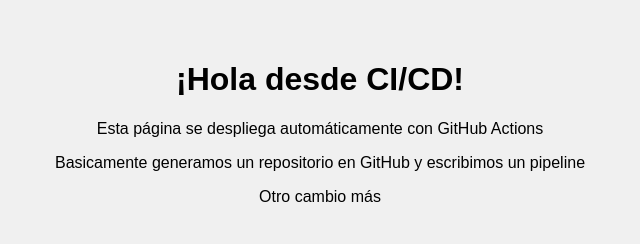
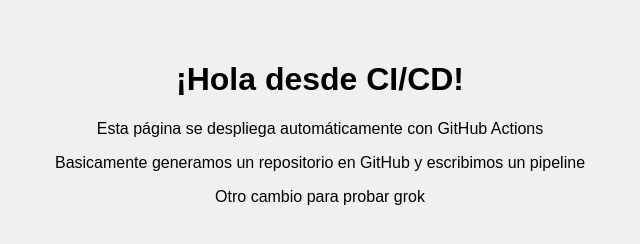
Before and after one commit to ecalcagno/mi-web-cicd, a website: page index.html in a window 1280 px wide. Shown: the whole page, without its empty margins (320-960 px from the left). Drawn offline with Linux system fonts and the light colour scheme.

Commit message:
Probar de nuevo

```diff
--- a/index.html
+++ b/index.html
@@ -9,7 +9,7 @@
   <h1>¡Hola desde CI/CD!</h1>
   <p>Esta página se despliega automáticamente con GitHub Actions</p>
   <p>Basicamente generamos un repositorio en GitHub y escribimos un pipeline</p>
-  <p>Otro cambio más</p>
+  <p>Otro cambio para probar grok</p>
   <script src="script.js"></script>
 </body>
 </html>
```
